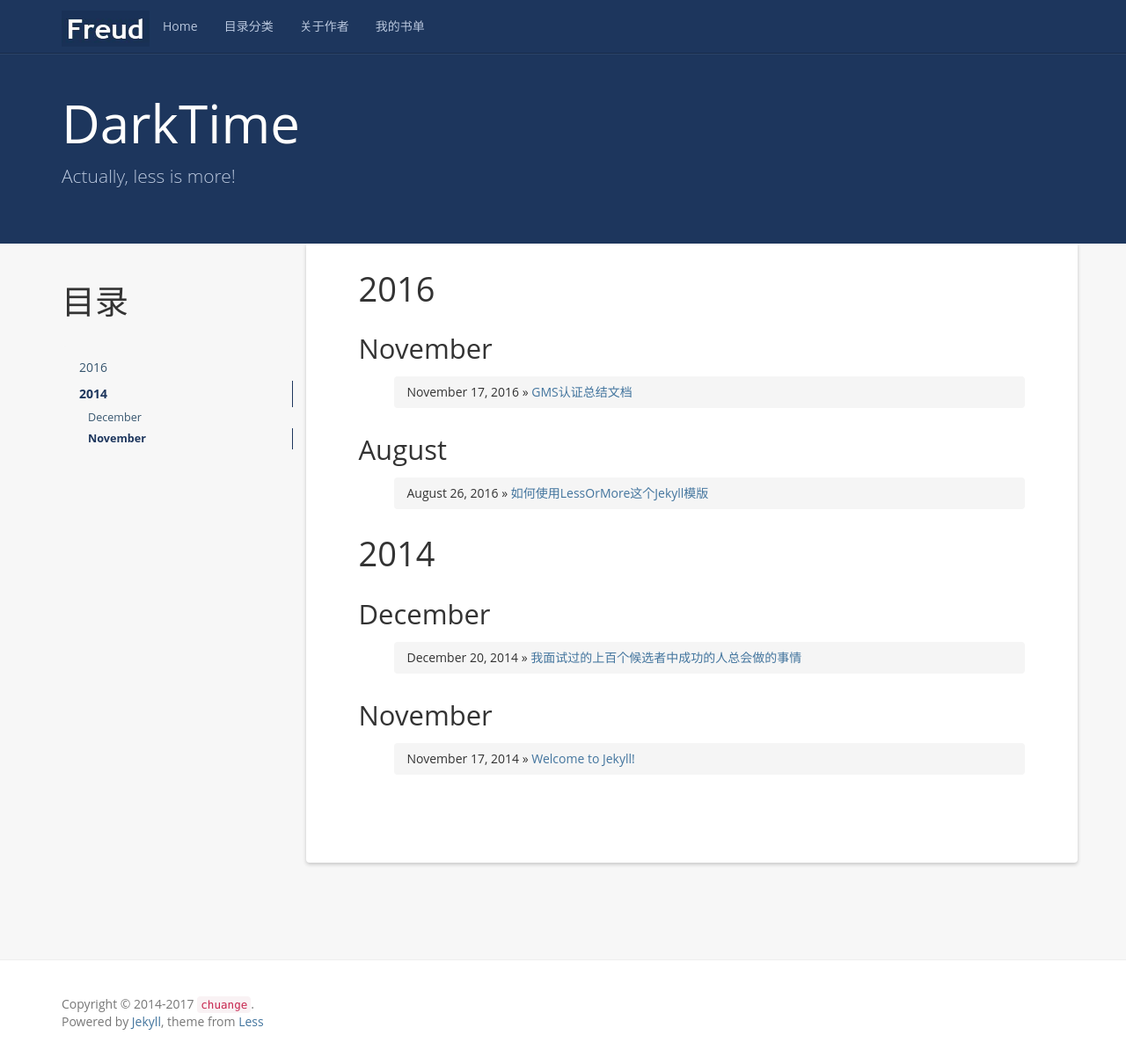
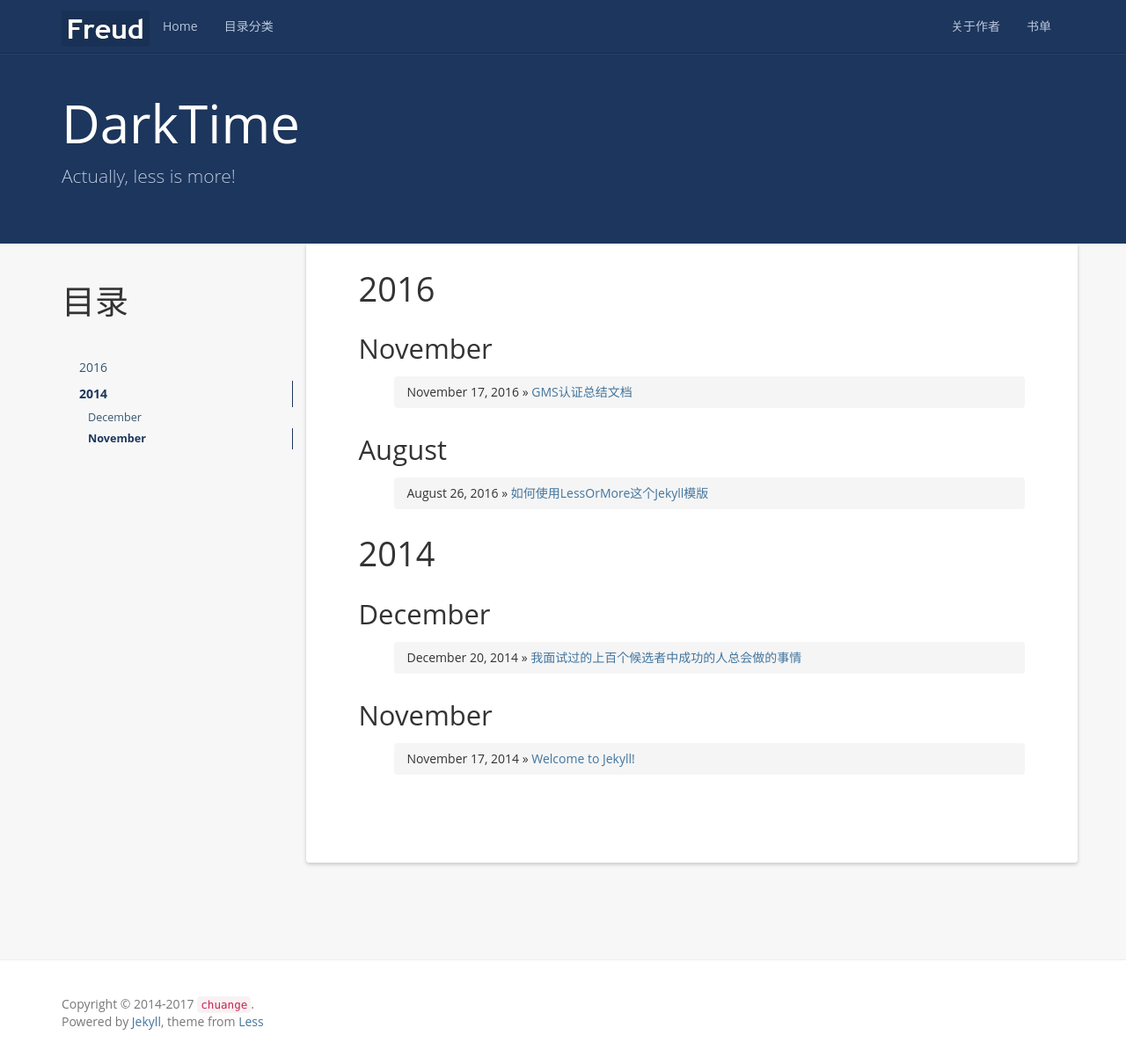
Before and after one commit to gaojinchuangit/gaojinchuangit.github.io, a Jekyll site: the page built from index.html, in a window 1280 px wide and 1202 px high. Shown: the whole window at 88% size. Built offline with Jekyll 4.4.1, drawn with Linux system fonts in a browser that asks for light colours; nearby versions of some CDN libraries; Markdown is read by kramdown in place of the engine named in the settings; the list of posts is cut into pages by our own code; comment, search, counter and statistics services are not loaded.

Commit message:
Update header.html

```diff
--- a/_includes/header.html
+++ b/_includes/header.html
@@ -15,17 +15,16 @@
         <li>
           <a href="{{ '/' | prepend: site.baseurl }}">Home</a>
         </li>
-        <li class="divider"></li>
         <li>
           <a href="{{ '/categories/' | prepend: site.baseurl }}">目录分类</a>
         </li>
-        <li class="divider"></li>
+      </ul>
+      <ul class="nav navbar-nav navbar-right">
         <li>
-          <a rel="nofollow" target="_blank" href="{{site.resume_site}}">关于作者</a>
+          <a href="{{site.resume_site}}">关于作者</a>
         </li>
-        <li class="divider"></li>
         <li>
-          <a rel="nofollow" href="{{ '/books' | prepend: site.baseurl }}">我的书单</a>
+          <a href="{{ '/books' | prepend: site.baseurl }}">书单</a>
         </li>
       </ul>
     </nav>
```
